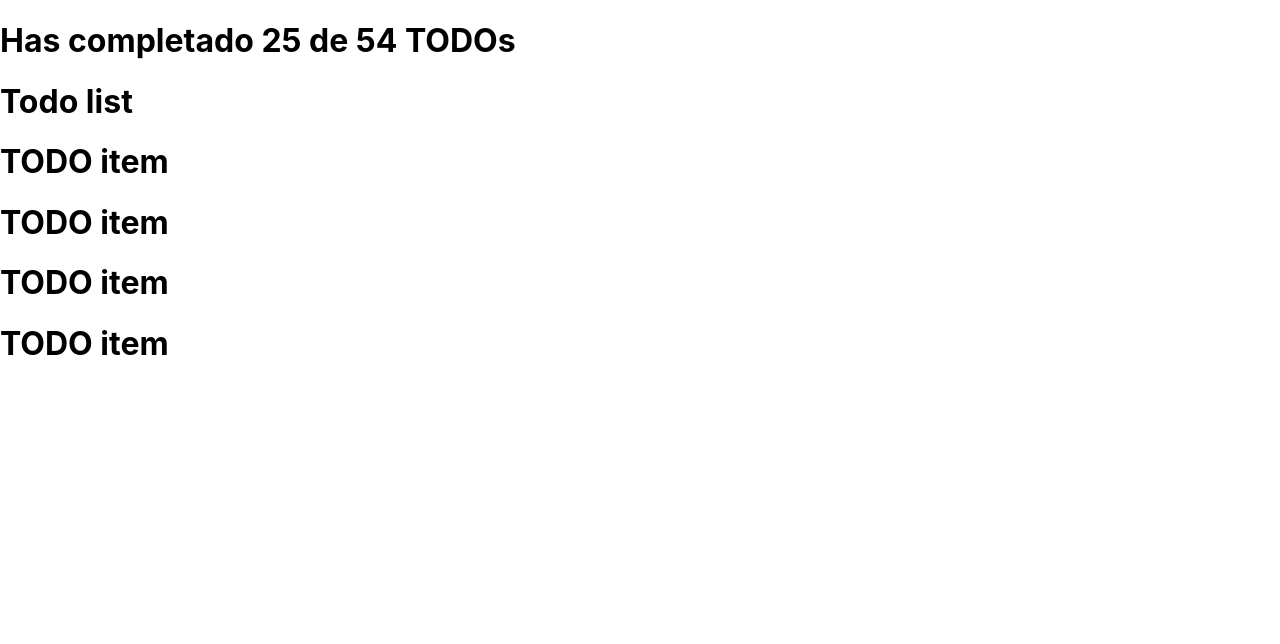
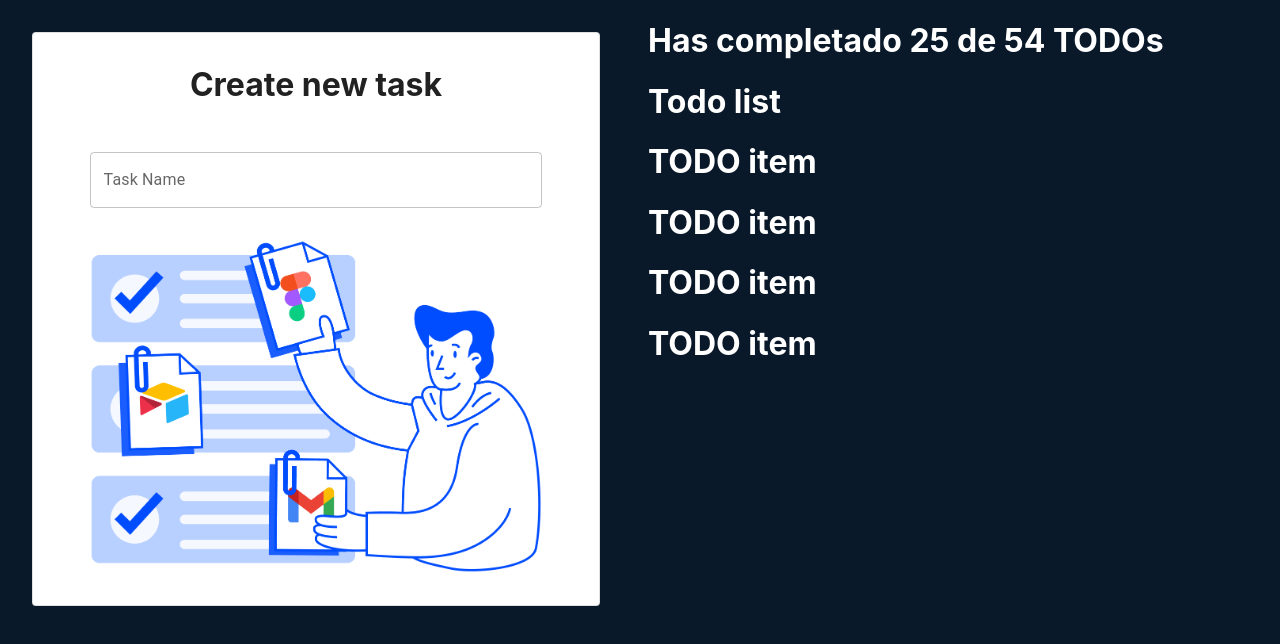
Before and after one commit to agudelojohn/my_todo_machine, a React (Create React App) app: page / in a window 1280 px wide. Shown: the top 644 px of the page. Built offline with nearby package versions, Linux system fonts and the light colour scheme.

Commit message:
Modal shape created.

```diff
--- a/src/TODOs/TODOModal/index.js
+++ b/src/TODOs/TODOModal/index.js
@@ -1,7 +1,34 @@
 import React from "react";
+import { Paper, Grid, TextField } from "@mui/material";
+// import tasksImage from "./../../../public/img/tasks.png";
+import tasksImage from "./../statics/tasks.png";
+
+import "./styles.css";
 
 function TodoModal() {
-  return <h1>TodoModal</h1>;
+  return (
+    <Paper variant="outlined" className="modalContainer">
+      <Grid
+        container
+        direction="column"
+        justifyContent="center"
+        alignItems="center"
+        className="modalGrid"
+      >
+        <h1 className="modalTitle">Create new task</h1>
+        {/* Label */}
+        <TextField
+          id="standard-full-width"
+          label="Task Name"
+          // helperText="Full width!"
+          fullWidth
+          className="modalInput"
+        />
+        {/* Button */}
+        <img src={tasksImage} alt="Tasks cover" />
+      </Grid>
+    </Paper>
+  );
 }
 
 export { TodoModal };
--- /dev/null
+++ b/src/TODOs/TODOModal/styles.css
@@ -0,0 +1,24 @@
+.modalContainer {
+  margin: 2rem;
+  min-height: 80%;
+}
+
+.modalGrid * {
+  /* min-width: 80%; */
+}
+
+.modalTitle {
+  text-align: center;
+  margin-top: 2rem;
+  margin-bottom: 3rem;
+}
+
+.modalInput {
+  max-width: 80%;
+}
+
+img {
+  max-width: 80%;
+  margin-top: 2rem;
+  margin-bottom: 2rem;
+}
--- a/src/TODOs/index.js
+++ b/src/TODOs/index.js
@@ -1,14 +1,24 @@
-import React, { Fragment } from "react";
+import React from "react";
+
+import { Grid, Box } from "@mui/material";
 
 import { TodoHeader } from "./TODOHeader";
 import { TodoList } from "./TODOList";
+import { TodoModal } from "./TODOModal";
 
 function TodoCounter() {
   return (
-    <Fragment>
-      <TodoHeader />
-      <TodoList itemList={[1, 2, 3, 4]} />
-    </Fragment>
+    <Box sx={{ flexGrow: 1 }}>
+      <Grid container spacing={2}>
+        <Grid item xs={6}>
+          <TodoModal />
+        </Grid>
+        <Grid item xs={6}>
+          <TodoHeader />
+          <TodoList itemList={[1, 2, 3, 4]} />
+        </Grid>
+      </Grid>
+    </Box>
   );
 }
 
--- a/src/index.css
+++ b/src/index.css
@@ -1,13 +1,15 @@
 body {
   margin: 0;
-  font-family: -apple-system, BlinkMacSystemFont, 'Segoe UI', 'Roboto', 'Oxygen',
-    'Ubuntu', 'Cantarell', 'Fira Sans', 'Droid Sans', 'Helvetica Neue',
+  font-family: -apple-system, BlinkMacSystemFont, "Segoe UI", "Roboto", "Oxygen",
+    "Ubuntu", "Cantarell", "Fira Sans", "Droid Sans", "Helvetica Neue",
     sans-serif;
   -webkit-font-smoothing: antialiased;
   -moz-osx-font-smoothing: grayscale;
+  background-color: #0a1929;
+  color: #fff;
 }
 
 code {
-  font-family: source-code-pro, Menlo, Monaco, Consolas, 'Courier New',
+  font-family: source-code-pro, Menlo, Monaco, Consolas, "Courier New",
     monospace;
 }
```
Also changed, not shown: src/TODOs/statics/tasks.png (added).
